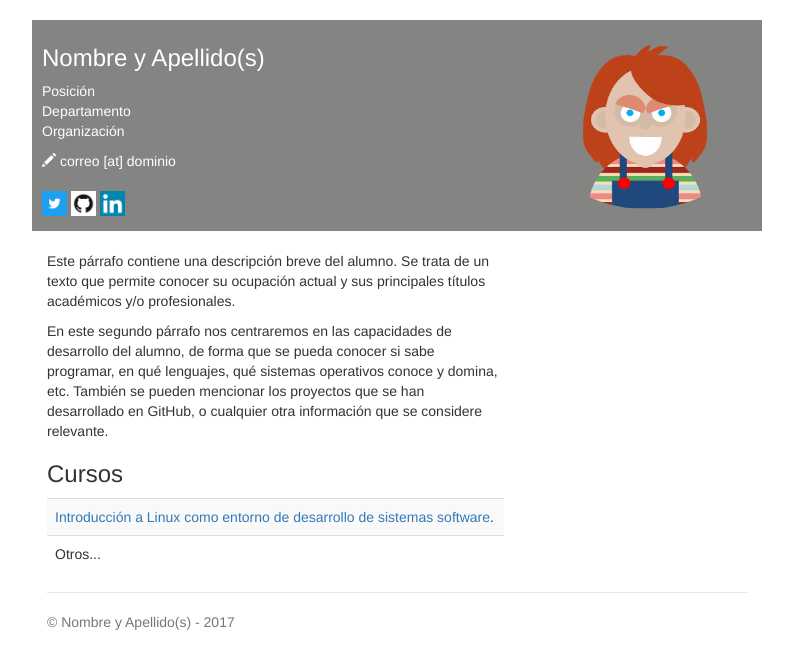
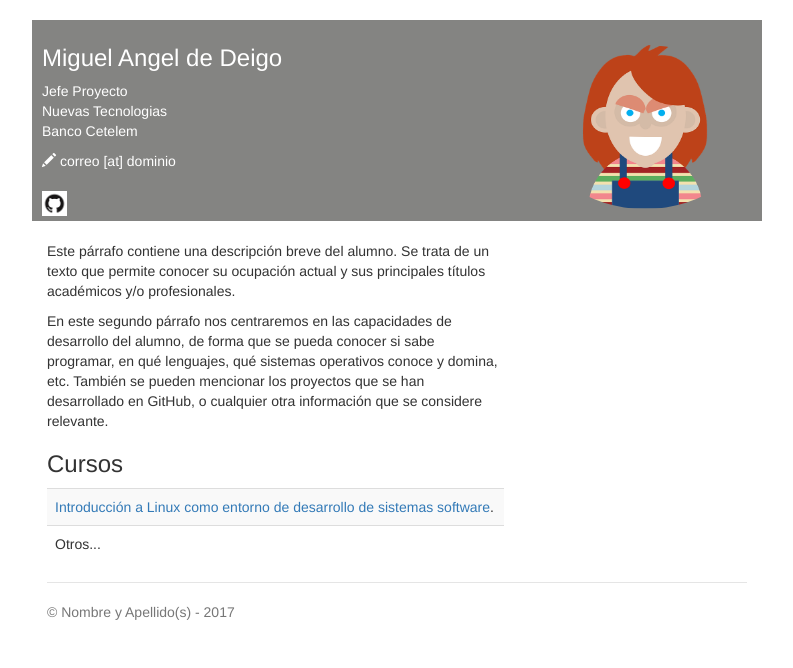
Before and after one commit to madediego/madediego.github.io, a plain HTML site: page index.html in a window 1280 px wide. Shown: the whole page, without its empty margins (243-1036 px from the left). Drawn offline with nearby package versions, Linux system fonts and the light colour scheme.

Commit message:
version personalizada de mi sitio web

```diff
--- a/index.html
+++ b/index.html
@@ -5,10 +5,10 @@
     <meta charset="utf-8">
     <meta name="description" content="Página de ejemplo del MOOC de LINUX - UPM.">
     <!--Sustituir por los datos del alumno-->
-    <meta name="author" content="Nombre y Apellido(s)">
+    <meta name="author" content="Miguel Angel de Diego">
 
     <!--Sustituir por los datos del alumno-->
-    <title>Nombre y Apellido(s)</title>
+    <title>Miguel Angel de Diego </title>
 
     <link href="css/bootstrap.min.css" rel="stylesheet">
     <link href="css/style.css" rel="stylesheet">
@@ -17,12 +17,12 @@
   <body>
     <div class="container header-bar">
       <!--Sustituir por los datos del alumno-->
-      <h3>Nombre y Apellido(s) <span><img style="width: 214px; height: 164px;" class='img-circle' alt="Nombre y Apellido(s)" src="img/foto.png" align="right"></span></h3>
+      <h3>Miguel Angel de Deigo <span><img style="width: 214px; height: 164px;" class='img-circle' alt="Miguel Angel de Diego " src="img/foto.png" align="right"></span></h3>
       <p>
         <!--Sustituir por los datos del alumno-->
-        Posición<br>
-        Departamento<br>
-        Organización
+        Jefe Proyecto<br>
+        Nuevas Tecnologias<br>
+        Banco Cetelem
       </p>
       <address>
         <!--Sustituir por los datos del alumno-->
@@ -30,11 +30,7 @@
       </address>
 
       <!--Sustituir por los datos del alumno-->
-      <p><a href="http://twitter.com/usuario" target="blank"><img src="img/twitter-icon.jpg" width=25></a>
-      <!--Sustituir por los datos del alumno-->
       <a href="http://github.com/usuario" target="blank"><img src="img/github-icon.png" width=25></a>
-      <!--Sustituir por los datos del alumno-->
-      <a href="https://es.linkedin.com/in/usuario" target="blank"><img src="img/linkedin-icon.png" width=25></a>
     </div>
 
     <div class="container">
```
